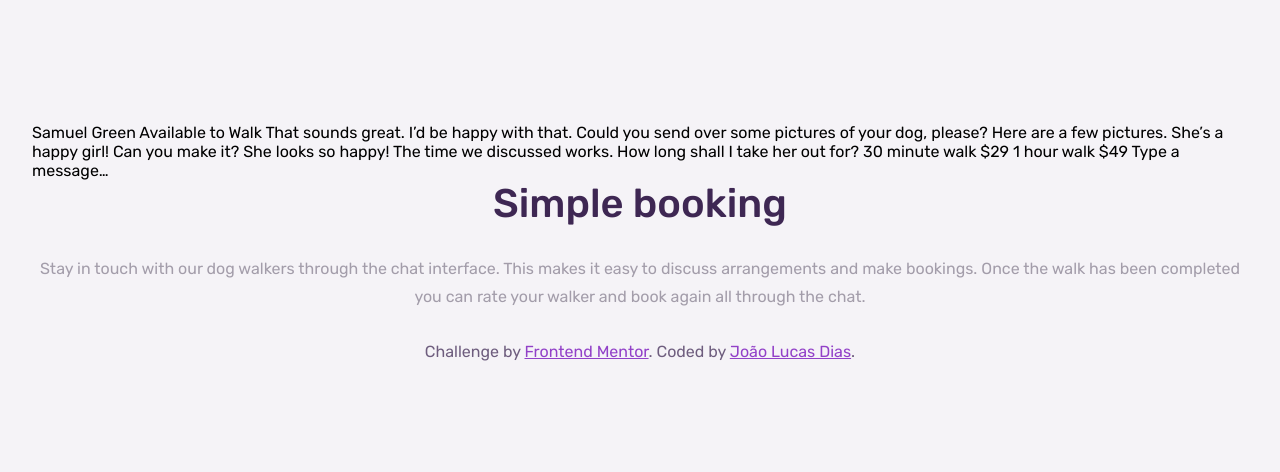
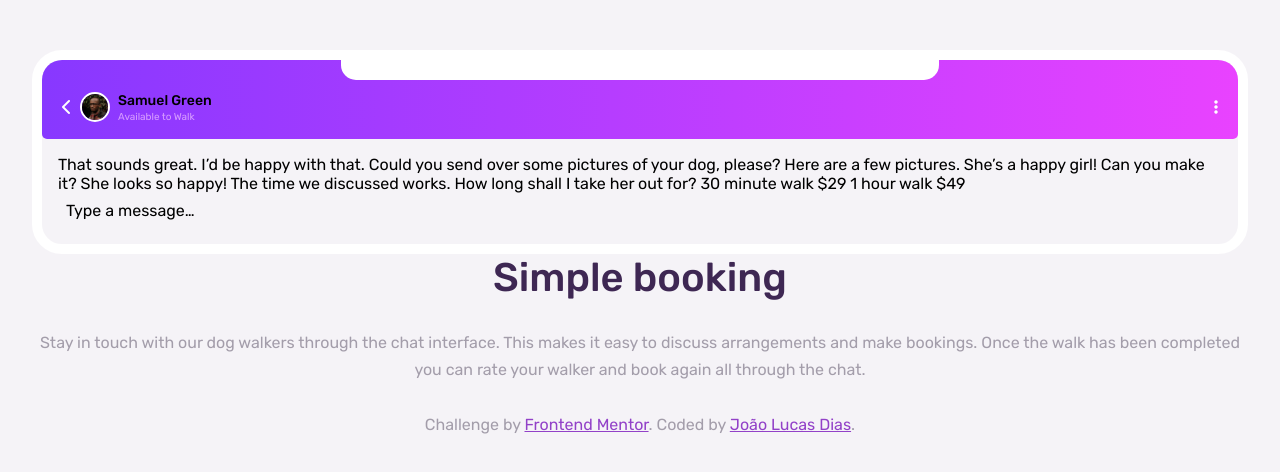
Before and after one commit to joao-lucas-dias/fm-chat-app-illustration, a plain HTML site: page index.html in a window 1280 px wide. Shown: the part 158-630 px from the top of the page. Drawn offline with nearby package versions, Linux system fonts and the light colour scheme; files that its build step writes are made by us from their sources.

Commit message:
Add app header

```diff
--- a/index.html
+++ b/index.html
@@ -15,13 +15,33 @@
 		/>
 
 		<title>Frontend Mentor | Chat App Illustration</title>
+
+		<script
+			src="https://kit.fontawesome.com/26b7ece43a.js"
+			crossorigin="anonymous"
+		></script>
 	</head>
 	<body>
-		<div>
-			Samuel Green Available to Walk That sounds great. I’d be happy with that. Could you
-			send over some pictures of your dog, please? Here are a few pictures. She’s a happy
-			girl! Can you make it? She looks so happy! The time we discussed works. How long
-			shall I take her out for? 30 minute walk $29 1 hour walk $49 Type a message…
+		<div class="app">
+			<span class="notch"></span>
+			<div class="app_header">
+				<i class="fa-solid fa-chevron-left" style="color: #ffffff"></i>
+				<div class="user">
+					<img src="images/avatar.jpg" alt="Profile Picture." />
+					<div>
+						<span class="user_name">Samuel Green</span>
+						<span class="user_status">Available to Walk</span>
+					</div>
+				</div>
+				<i class="fa-solid fa-ellipsis-vertical" style="color: #ffffff"></i>
+			</div>
+			<div class="app_chat">
+				That sounds great. I’d be happy with that. Could you send over some pictures of
+				your dog, please? Here are a few pictures. She’s a happy girl! Can you make it?
+				She looks so happy! The time we discussed works. How long shall I take her out
+				for? 30 minute walk $29 1 hour walk $49
+				<div class="app_chat_input">Type a message…</div>
+			</div>
 		</div>
 
 		<div class="hero">
--- a/sass/abstracts/_colors.scss
+++ b/sass/abstracts/_colors.scss
@@ -13,8 +13,5 @@ $colors: (
 		3: hsl(289, 100%, 72%),
 		4: hsl(271, 36%, 24%)
 	),
-	gradient: (
-		1: hsl(293, 100%, 63%),
-		2: hsl(264, 100%, 61%)
-	)
+	gradient: linear-gradient(to right, hsl(264, 100%, 61%), hsl(293, 100%, 63%))
 );
--- /dev/null
+++ b/sass/components/_app.scss
@@ -0,0 +1,68 @@
+@use "../abstracts/colors";
+@use "../abstracts/functions";
+@use "../base/typography";
+
+.app {
+	position: relative;
+	display: grid;
+	overflow: hidden;
+	border: 10px solid white;
+	border-radius: 30px;
+
+	&_header {
+		display: grid;
+		grid-template-columns: auto 1fr auto;
+		align-items: center;
+		column-gap: 0.5em;
+		padding: 2em 1.25em 1em 1.25em;
+		border-radius: 0 0 5px 5px;
+		background-image: map-get(colors.$colors, "gradient");
+
+		.user {
+			display: flex;
+			align-items: center;
+			gap: 0.5em;
+
+			& > img {
+				width: 30px;
+				height: 30px;
+				border: 2px solid white;
+				border-radius: 50%;
+			}
+
+			& > div {
+				display: flex;
+				flex-direction: column;
+				gap: 0.15em;
+			}
+
+			&_name {
+				font-size: 14px;
+				font-weight: map-get($map: typography.$font-weights, $key: "medium");
+			}
+
+			&_status {
+				font-size: 10px;
+				color: functions.map-deep-get(colors.$colors, "primary", 3);
+			}
+		}
+	}
+
+	&_chat {
+		padding: 1em;
+
+		&_input {
+			padding: 0.5em;
+		}
+	}
+}
+
+.notch {
+	position: absolute;
+	top: 0;
+	left: 25%;
+	width: 50%;
+	height: 20px;
+	border-radius: 0 0 15px 15px;
+	background-color: white;
+}
--- a/sass/components/_attribution.scss
+++ b/sass/components/_attribution.scss
@@ -4,7 +4,7 @@
 .attribution {
 	margin-top: 2rem;
 	text-align: center;
-	color: functions.map-deep-get(colors.$colors, "primary", 5);
+	color: functions.map-deep-get(colors.$colors, "primary", 2);
 
 	a {
 		color: functions.map-deep-get(colors.$colors, "primary", 4);
--- a/sass/main.scss
+++ b/sass/main.scss
@@ -5,6 +5,7 @@
 @use "base/reset";
 @use "base/typography";
 
+@use "components/app";
 @use "components/attribution";
 @use "components/hero";
 
```
